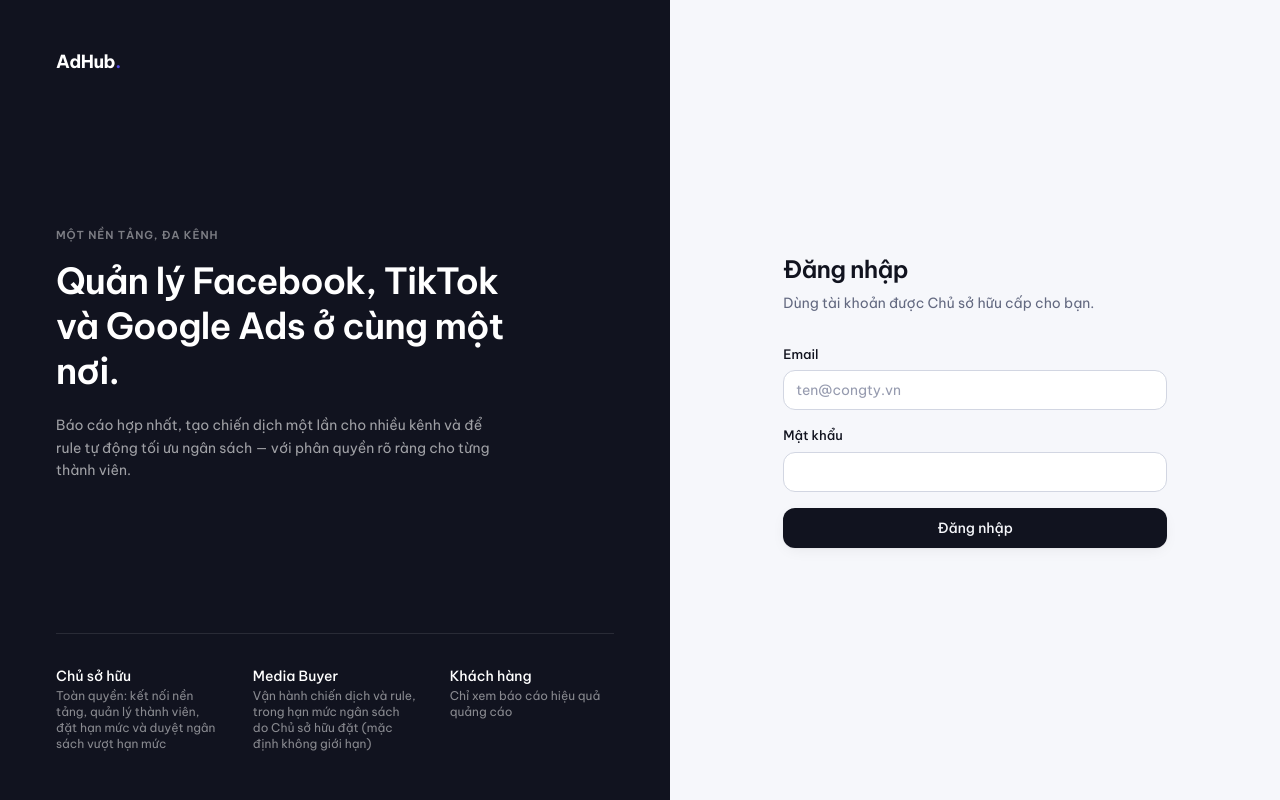
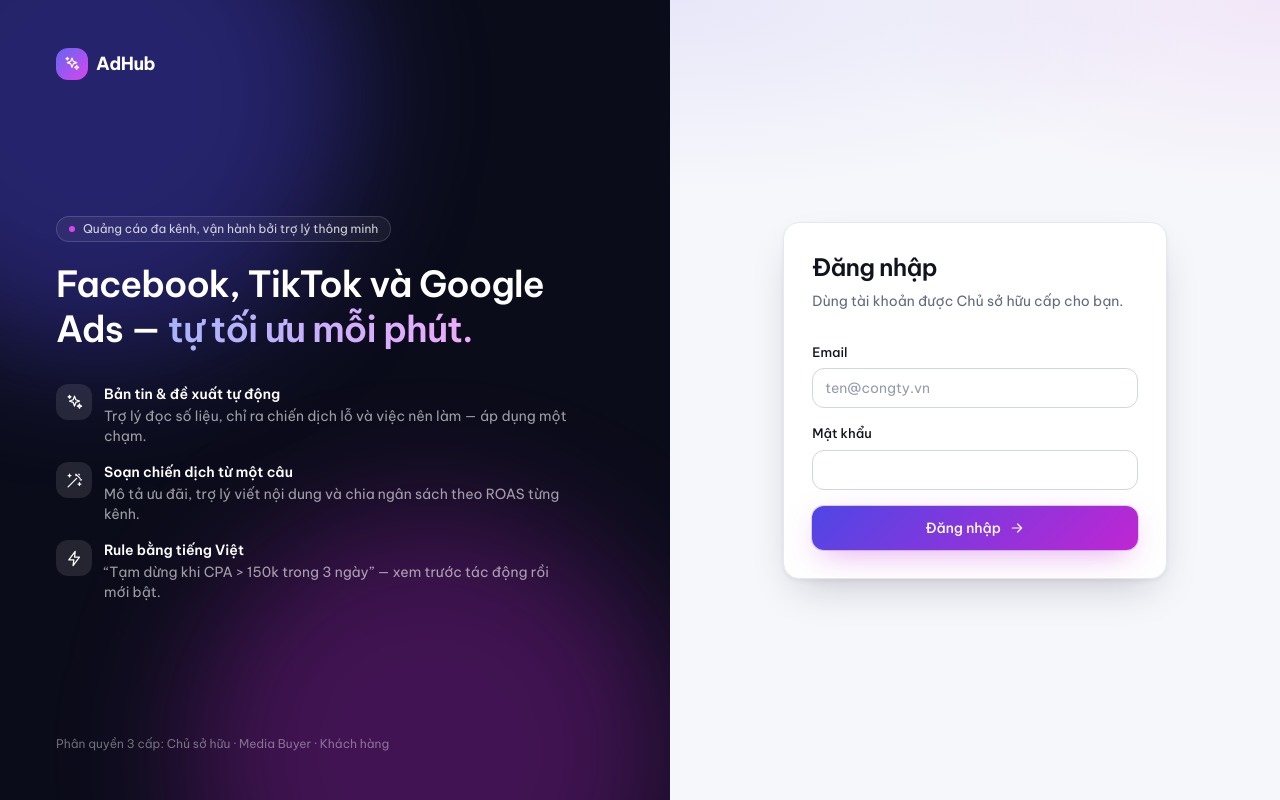
Before and after one commit to locphamxuan/Ad_Platform_Management, a React (Vite) app in the folder client/: page /login in a window 1280 px wide. Built offline with nearby package versions, Linux system fonts and the light colour scheme.

Commit message:
feat(client): redesign login, integrations, activity, users and account pages
Activity is grouped by day with source filter and search; integrations show coverage at a glance; users get avatars and the member table no longer widens the page on phones.

```diff
--- a/client/src/features/account/AccountPage.tsx
+++ b/client/src/features/account/AccountPage.tsx
@@ -16,6 +16,7 @@
   return (
     <>
       <PageHeader
+        icon="user"
         eyebrow="Tài khoản"
         title="Thông tin cá nhân"
         description="Cập nhật tên hiển thị, email đăng nhập và mật khẩu của bạn."
--- a/client/src/features/auth/LoginPage.tsx
+++ b/client/src/features/auth/LoginPage.tsx
@@ -1,8 +1,14 @@
 import { useState, type FormEvent } from 'react';
 import { Navigate, useLocation, useNavigate } from 'react-router-dom';
+import { Icon, type IconName } from '../../components/icons';
 import { ErrorMessage, Field } from '../../components/ui';
 import { useAuth } from '../../lib/auth';
-import { ROLE_META, ROLES } from '../../lib/constants';
+
+const FEATURES: { icon: IconName; title: string; text: string }[] = [
+  { icon: 'sparkles', title: 'Bản tin & đề xuất tự động', text: 'Trợ lý đọc số liệu, chỉ ra chiến dịch lỗ và việc nên làm — áp dụng một chạm.' },
+  { icon: 'wand', title: 'Soạn chiến dịch từ một câu', text: 'Mô tả ưu đãi, trợ lý viết nội dung và chia ngân sách theo ROAS từng kênh.' },
+  { icon: 'zap', title: 'Rule bằng tiếng Việt', text: '“Tạm dừng khi CPA > 150k trong 3 ngày” — xem trước tác động rồi mới bật.' },
+];
 
 export function LoginPage() {
   const { user, login } = useAuth();
@@ -30,35 +36,50 @@
   };
 
   return (
-    <div className="grid min-h-screen lg:grid-cols-[1.1fr_1fr]">
-      <section className="hidden flex-col justify-between bg-ink px-14 py-12 text-white lg:flex">
-        <p className="text-lg font-bold tracking-tight" translate="no">
-          AdHub<span className="text-accent">.</span>
+    <div className="grid min-h-screen bg-canvas lg:grid-cols-[1.1fr_1fr]">
+      {/* Always dark: the brand panel reads the same in both themes. */}
+      <section className="relative hidden flex-col justify-between overflow-hidden bg-[#0B0C1A] px-14 py-12 text-white lg:flex">
+        <div aria-hidden className="pointer-events-none absolute -left-40 -top-40 h-[32rem] w-[32rem] rounded-full bg-[#4F46E5]/40 blur-3xl" />
+        <div aria-hidden className="pointer-events-none absolute -bottom-48 right-0 h-[30rem] w-[30rem] rounded-full bg-[#C026D3]/30 blur-3xl" />
+        <p className="relative flex items-center gap-2 text-lg font-bold tracking-tight" translate="no">
+          <span className="flex h-8 w-8 items-center justify-center rounded-xl bg-gradient-to-br from-[#6366F1] to-[#D946EF]">
+            <Icon name="sparkles" size={16} />
+          </span>
+          AdHub
         </p>
-        <div className="max-w-md">
-          <p className="eyebrow text-white/45">Một nền tảng, đa kênh</p>
-          <h1 className="mt-4 text-4xl font-semibold leading-tight tracking-tight">
-            Quản lý Facebook, TikTok và Google Ads ở cùng một nơi.
+        <div className="relative max-w-lg">
+          <p className="inline-flex items-center gap-2 rounded-full border border-white/15 bg-white/5 px-3 py-1 text-xs text-white/80">
+            <span className="h-1.5 w-1.5 animate-pulse-dot rounded-full bg-[#D946EF]" />
+            Quảng cáo đa kênh, vận hành bởi trợ lý thông minh
+          </p>
+          <h1 className="mt-5 text-4xl font-semibold leading-tight tracking-tight">
+            Facebook, TikTok và Google Ads —{' '}
+            <span className="bg-gradient-to-r from-[#A5B4FC] to-[#F0ABFC] bg-clip-text text-transparent">tự tối ưu mỗi phút.</span>
           </h1>
-          <p className="mt-5 text-sm leading-relaxed text-white/60">
-            Báo cáo hợp nhất, tạo chiến dịch một lần cho nhiều kênh và để rule tự động tối ưu ngân sách — với
-            phân quyền rõ ràng cho từng thành viên.
-          </p>
+          <ul className="mt-8 space-y-4">
+            {FEATURES.map((f) => (
+              <li key={f.title} className="flex gap-3">
+                <span className="flex h-9 w-9 shrink-0 items-center justify-center rounded-xl bg-white/10">
+                  <Icon name={f.icon} size={17} />
+                </span>
+                <div>
+                  <p className="text-sm font-semibold">{f.title}</p>
+                  <p className="mt-0.5 text-sm text-white/60">{f.text}</p>
+                </div>
+              </li>
+            ))}
+          </ul>
         </div>
-        <dl className="grid grid-cols-3 gap-x-8 gap-y-4 border-t border-white/10 pt-8 text-sm">
-          {ROLES.map((role) => (
-            <div key={role}>
-              <dt className="font-medium">{ROLE_META[role].label}</dt>
-              <dd className="mt-0.5 text-xs text-white/50">{ROLE_META[role].description}</dd>
-            </div>
-          ))}
-        </dl>
+        <p className="relative text-xs text-white/40">Phân quyền 3 cấp: Chủ sở hữu · Media Buyer · Khách hàng</p>
       </section>
 
-      <section className="flex items-center justify-center px-4 py-12 sm:px-8">
-        <div className="w-full max-w-sm">
-          <p className="text-lg font-bold tracking-tight lg:hidden" translate="no">
-            AdHub<span className="text-accent">.</span>
+      <section className="flex items-center justify-center bg-ai-wash px-4 py-12 sm:px-8">
+        <div className="card w-full max-w-sm p-7 shadow-lift">
+          <p className="flex items-center gap-2 text-lg font-bold tracking-tight lg:hidden" translate="no">
+            <span className="flex h-8 w-8 items-center justify-center rounded-xl bg-ai-gradient text-white">
+              <Icon name="sparkles" size={16} />
+            </span>
+            AdHub
           </p>
           <h2 className="mt-6 text-2xl font-semibold tracking-tight lg:mt-0">Đăng nhập</h2>
           <p className="mt-2 text-sm text-muted">Dùng tài khoản được Chủ sở hữu cấp cho bạn.</p>
@@ -89,8 +110,9 @@
               />
             </Field>
             <ErrorMessage error={error} />
-            <button type="submit" className="btn-primary h-10 w-full" disabled={submitting}>
+            <button type="submit" className="btn-ai h-11 w-full" disabled={submitting}>
               {submitting ? 'Đang đăng nhập…' : 'Đăng nhập'}
+              {!submitting && <Icon name="arrowRight" size={16} />}
             </button>
           </form>
         </div>
--- a/client/src/features/users/UsersPage.tsx
+++ b/client/src/features/users/UsersPage.tsx
@@ -1,7 +1,7 @@
 import { useMutation, useQuery, useQueryClient } from '@tanstack/react-query';
 import { useState, type FormEvent } from 'react';
 import { Link } from 'react-router-dom';
-import { ErrorMessage, Field, Loading, PageHeader, Tag } from '../../components/ui';
+import { Avatar, ErrorMessage, Field, Loading, PageHeader, Tag } from '../../components/ui';
 import { api } from '../../lib/api';
 import { useAuth } from '../../lib/auth';
 import { ROLE_META, ROLES } from '../../lib/constants';
@@ -38,18 +38,20 @@
   return (
     <>
       <PageHeader
+        icon="users"
         eyebrow="Quản trị"
         title="Người dùng và phân quyền"
         description="Mỗi thành viên có một vai trò quyết định họ được xem và thay đổi những gì."
       />
-      <div className="grid items-start gap-6 xl:grid-cols-[minmax(0,1fr)_320px]">
+      {/* grid-cols-1 keeps the wide member table scrolling inside its card on phones. */}
+      <div className="grid grid-cols-1 items-start gap-6 xl:grid-cols-[minmax(0,1fr)_320px]">
         <div className="space-y-4">
           <ErrorMessage error={error ?? update.error} />
           {isLoading && <Loading />}
           {data && (
             <div className="card relative overflow-x-auto">
               <table className="w-full min-w-[600px]">
-                <thead className="border-b border-line bg-canvas/60">
+                <thead className="border-b border-line bg-ink/[0.02]">
                   <tr>
                     <th className="table-head">Thành viên</th>
                     <th className="table-head">Vai trò</th>
@@ -64,13 +66,18 @@
                     const isMe = user.id === me?.id;
                     const editable = !isMe && assignable.includes(user.role);
                     return (
-                      <tr key={user.id} className={user.active ? 'hover:bg-canvas/50' : 'bg-canvas/40 text-muted'}>
-                        <td className="table-cell max-w-[240px]">
-                          <p className="truncate font-medium text-ink">
-                            {user.name}
-                            {isMe && <span className="ml-2 text-xs font-normal text-muted">(bạn)</span>}
-                          </p>
-                          <p className="truncate text-xs text-muted">{user.email}</p>
+                      <tr key={user.id} className={user.active ? 'hover:bg-ink/[0.02]' : 'bg-ink/[0.03] text-muted'}>
+                        <td className="table-cell max-w-[280px]">
+                          <div className="flex items-center gap-3">
+                            <Avatar name={user.name} size="sm" />
+                            <div className="min-w-0">
+                              <p className="truncate font-medium text-ink">
+                                {user.name}
+                                {isMe && <span className="ml-2 text-xs font-normal text-muted">(bạn)</span>}
+                              </p>
+                              <p className="truncate text-xs text-muted">{user.email}</p>
+                            </div>
+                          </div>
                         </td>
                         <td className="table-cell">
                           {editable ? (
```
Also changed, not shown: client/src/features/activity/ActivityPage.tsx (+89 -25 lines), client/src/features/integrations/IntegrationsPage.tsx (+50 -13 lines).
